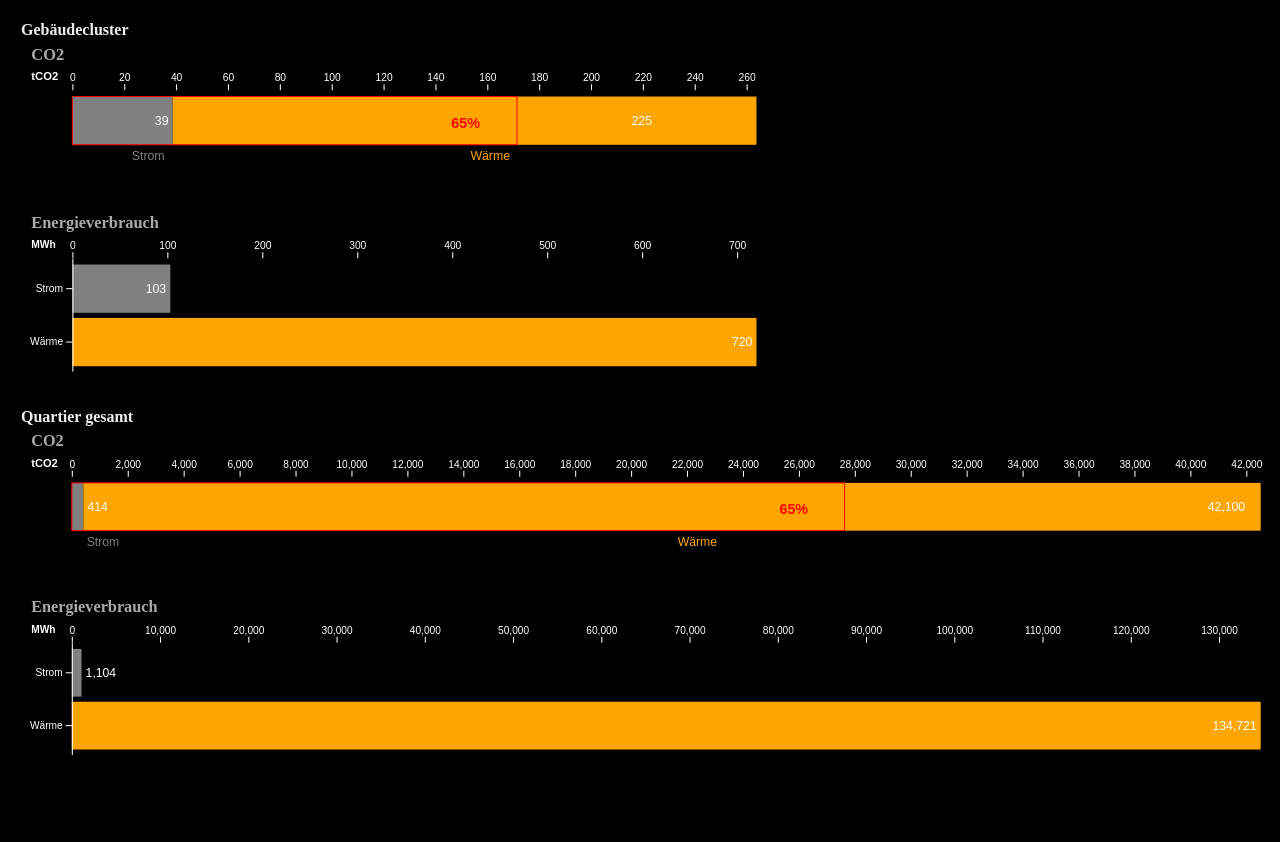
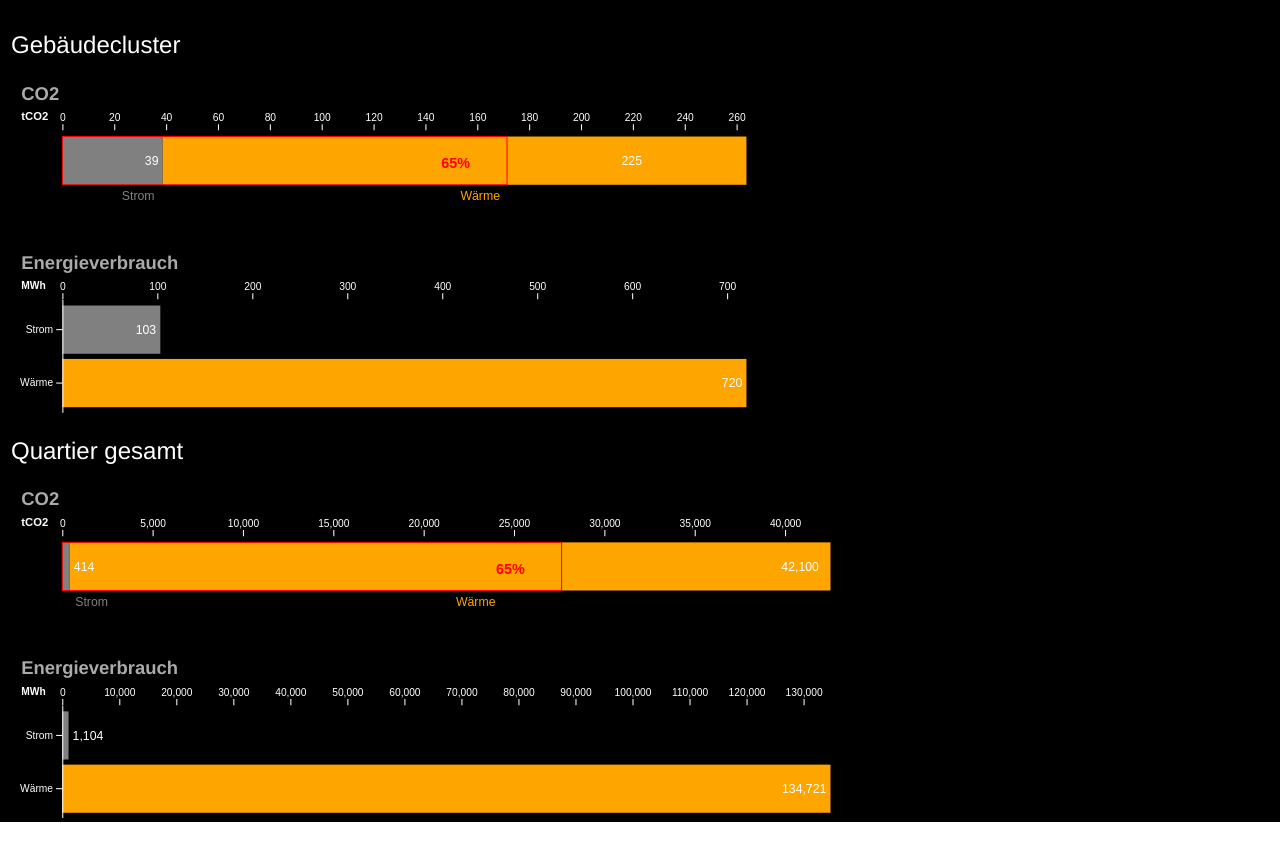
Before and after one commit to cqx931/q100_info, a website: page public/index.html in a window 1280 px wide. Shown: the top 842 px of the page. Drawn offline with Linux system fonts and the light colour scheme; no server answers.

Commit message:
introducing style.css

```diff
--- a/public/index.html
+++ b/public/index.html
@@ -1,39 +1,19 @@
 <!DOCTYPE html>
 <html>
+
 <head>
 	<title>Q100 Info Screen</title>
 	<meta charset="UTF-8">
 	<script src="js/socket.io.min.js"></script>
 	<script src="js/d3.v6.min.js"></script>
+	<link rel="stylesheet" href="style.css">
 </head>
+
 <body>
 	<div id="infoScreen"></div>
 
-<style>
-body {
-margin:0;
-}
-#infoScreen {
-width:100%;
-height:100%;
-margin:0;
-padding: 20px;
-border: 1px solid black;
-background:black;
-color:white;
-}
-#total {
-margin-top:2em;
-}
-h4 {
-margin:0;
-color:#eee;
-}
-svg rect{
-	/*transition:width 2s ease-in-out;*/
-}
-</style>
 	<script src="js/viz.js" type="text/javascript"></script>
 	<script src="js/main.js" type="text/javascript"></script>
 </body>
+
 </html>
--- a/public/js/viz.js
+++ b/public/js/viz.js
@@ -32,7 +32,7 @@ const updateInfoScreen = function(data) {
 const renderInfoScreen_horizontal = function(w, h, data){
   w -= 20;
   const cluster = renderCluster(clusterTotal, w*0.6, h/5, "horizontal")
-  const totalDataviz = renderTotal(total,w,h/5, "horizontal")
+  const totalDataviz = renderTotal(total,w/3*2,h/5, "horizontal")
   const infoScreen = document.getElementById("infoScreen")
   infoScreen.append(cluster)
   infoScreen.append(totalDataviz)
@@ -48,7 +48,7 @@ const renderCluster = function(input, w, h, type){
   const bar1 = stackableHorizontalBarChartWithGoal(formatData(input.CO2), 0.65, CONFIG_CO2)
   const bar2 = horizontalBarChart(formatData(input.Energieverbrauch), CONFIG_Energie)
 
-  const title = document.createElement("h4")
+  const title = document.createElement("h2")
   title.textContent = "Gebäudecluster"
 
   const wrapper = document.createElement("div")
@@ -71,7 +71,7 @@ const renderTotal = function(input, w, h, type){
   const bar1 = stackableHorizontalBarChartWithGoal(formatData(input.CO2), 0.65, CONFIG_CO2)
   const bar2 = renderChart(formatData(input.Energieverbrauch), CONFIG_Energie)
 
-  const title = document.createElement("h4")
+  const title = document.createElement("h2")
   title.textContent = "Quartier gesamt"
 
   wrapper.id = "total";
--- /dev/null
+++ b/public/style.css
@@ -0,0 +1,53 @@
+h1 {
+    color: white;
+    font: 28px 'Franklin Gothic Medium', sans-serif;
+}
+
+h2 {
+    color: white;
+    font: 24px 'Franklin Gothic Medium', sans-serif;
+}
+
+h3 {
+    color: white;
+    font: 20px 'Franklin Gothic Medium', sans-serif;
+}
+
+h4 {
+    color: white;
+    font: 16px 'Franklin Gothic Medium', sans-serif;
+}
+
+h5 {
+    color: white;
+    font: 14px 'Franklin Gothic Medium', sans-serif;
+}
+
+body {
+    margin: 0;
+    padding: 0;
+}
+
+#infoScreen {
+    width: 100%;
+    height: 100%;
+    margin: 0;
+    padding: 10px;
+    border: 1px solid black;
+    background: black;
+    color: white;
+    font: 18px 'Franklin Gothic Medium', 'sans-serif';
+}
+
+#total {
+    /* margin-top: 2em; */
+}
+
+h4 {
+    margin: 0;
+    color: #eee;
+}
+
+svg rect {
+    /*transition:width 2s ease-in-out;*/
+}
```
Lines whose indentation alone changed are shown as unchanged.
